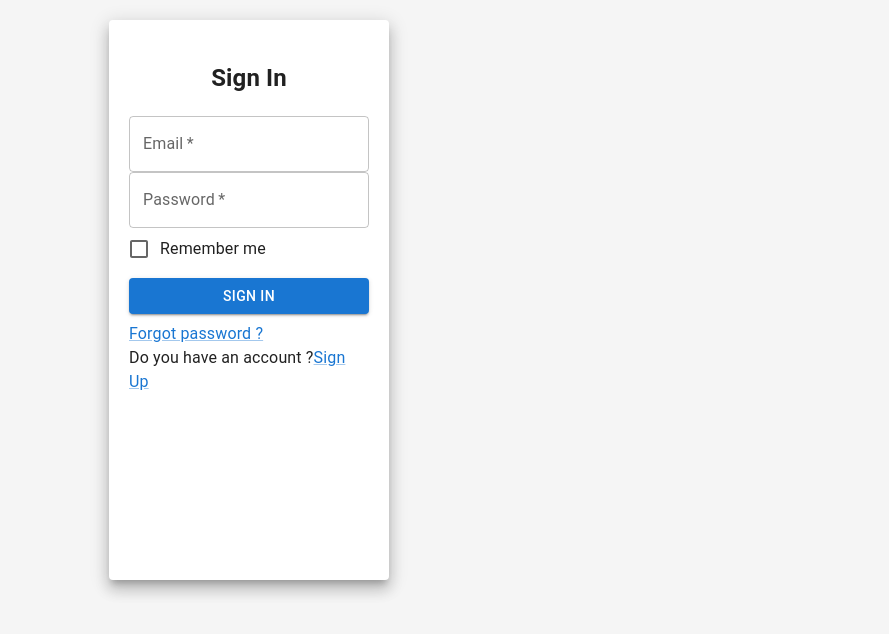
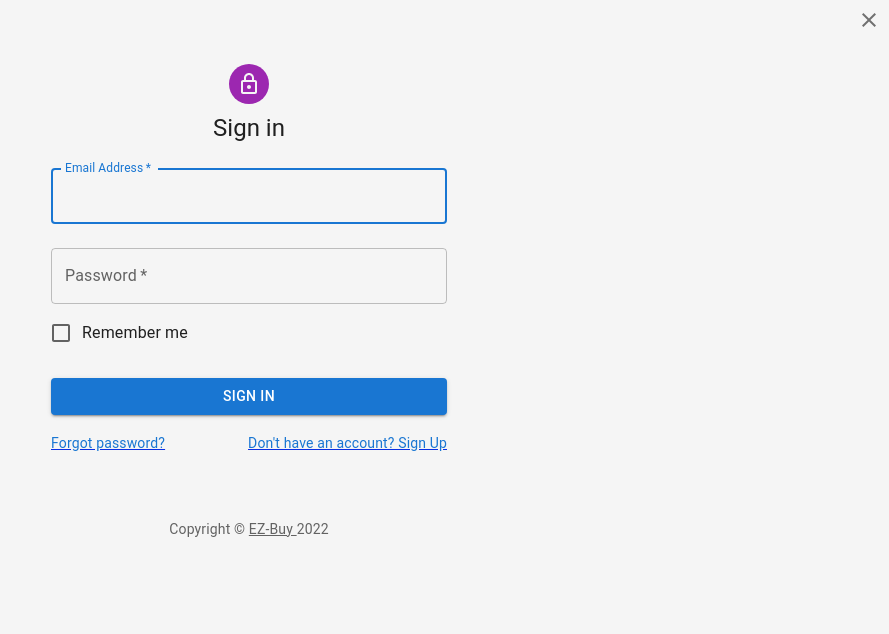
Before and after one commit to roshanrane24/ecommerce-frontend, a React (Create React App) app: page /login in a window 1280 px wide. Shown: the top 634 px of the page, without its empty margins (391-1280 px from the left). Built offline with nearby package versions, Linux system fonts and the light colour scheme.

Commit message:
Login Page component

```diff
--- /dev/null
+++ b/src/components/login/Copyright.js
@@ -0,0 +1,17 @@
+import {useNavigate} from "react-router-dom";
+import Typography from "@mui/material/Typography";
+import Link from "@mui/material/Link";
+import React from "react";
+
+export default (props) => {
+    const navigate = useNavigate();
+    return (
+        <Typography variant="body2" color="text.secondary" align="center" {...props}>
+            {'Copyright © '}
+            <Link color="inherit" onClick={() => navigate('/')}>
+                {' EZ-Buy '}
+            </Link>
+            {new Date().getFullYear()}
+        </Typography>
+    );
+}
--- a/src/components/login/Login.js
+++ b/src/components/login/Login.js
@@ -1,92 +1,230 @@
-import React from "react";
-import {
-    Grid,
-    Paper,
-    TextField,
-    Button,
-    Typography,
-    FormControlLabel,
-    Checkbox,
-    Link
-} from "@mui/material";
-import {useState} from "react";
-import authService from '../../api/AuthService'
-import {useNavigate} from "react-router-dom";
+import React, {useState} from 'react';
+import Avatar from '@mui/material/Avatar';
+import LoadingButton from '@mui/lab/LoadingButton';
+import CssBaseline from '@mui/material/CssBaseline';
+import TextField from '@mui/material/TextField';
+import FormControlLabel from '@mui/material/FormControlLabel';
+import Checkbox from '@mui/material/Checkbox';
+import Link from '@mui/material/Link';
+import Grid from '@mui/material/Grid';
+import Box from '@mui/material/Box';
+import LockOutlinedIcon from '@mui/icons-material/LockOutlined';
+import Typography from '@mui/material/Typography';
+import Container from '@mui/material/Container';
+import {Link as RouterLink, useNavigate, useSearchParams} from "react-router-dom";
+import Stack from "@mui/material/Stack";
+import IconButton from "@mui/material/IconButton";
+import Copyright from "./Copyright";
+import CloseIcon from '@mui/icons-material/Close';
+import AuthService from "../../api/AuthService";
+import Alert from "@mui/material/Alert";
+import AlertTitle from "@mui/material/AlertTitle";
+import Collapse from "@mui/material/Collapse";
 
 
-const Login = () => {
-    const paperStyle = {
-        padding: 20,
-        height: "70vh",
-        width: 280,
-        margin: "20px auto"
+export default () => {
+    // states
+    const [email, setEmail] = useState("");
+    const [emailHelperText, setEmailHelperText] = useState("");
+    const [password, setPassword] = useState("");
+    const [passwordHelperText, setPasswordHelperText] = useState("");
+    const [loginIn, setLoginIn] = useState(false);
+    const [errorData, setErrorData] = useState(null);
+    const [error, setError] = useState(false);
+    const [searchParams,] = useSearchParams();
+
+    // Navigation
+    const navigate = useNavigate();
+
+    // Submission
+    const handleSubmit = (event) => {
+        event.preventDefault();
+
+        // When validated
+        if (validateEmail() && validatePassword()) {
+            // Form Data
+            const data = new FormData(event.currentTarget)
+            setLoginIn(true);
+            setErrorData(null)
+
+            // Login Request
+            AuthService.login({
+                email: data.get('email'),
+                password: data.get('password'),
+            })
+                .then(() => {
+                    // check if to redirect
+                    if (searchParams.get('ref')) {
+                        navigate(searchParams.get('ref'));
+                        return;
+                    }
+                    // Redirect to home
+                    navigate('/');
+                })
+                .catch(error => {
+                    // Stop loading animation
+                    setLoginIn(false);
+
+                    // Set error message
+                    let err = {statusCode: error.response.status}
+
+                    if (err.statusCode === 401)
+                        err.message = "The username or password is incorrect.";
+                    else
+                        err.message = "Error has occured while login";
+
+                    // Set Alert
+                    setErrorData(err);
+                    setError(true);
+                });
+        }
     };
 
-    const navigate = useNavigate();
+    // Validation
+    function validatePassword() {
+        // Reset error
+        setPasswordHelperText("");
 
-    const [email, setEmail] = useState("");
-    const [password, setPassword] = useState("");
-
-    const handleSubmit = async () => {
-        // Try to login user
-        await authService.login(email, password).catch(reason => {
-            // Log message when user login failed
-            console.log(reason)
-        });
-
-        // Check if user logged in
-        if (localStorage.getItem("user"))
-            navigate('/');
-
-        // alert(`Email : ${email} Password : ${password}`);
+        // Password validations
+        if (password.length < 8) {
+            setPasswordHelperText("Password length must be at least 8 characters");
+            return false;
+        } else if (password.length > 32) {
+            setPasswordHelperText("Password length must not exceed 32 characters");
+            return false;
+        } else if (!(/^(?=.*[0-9])(?=.*[a-z])(?=.*[A-Z])(?=.*[*.!@#$%^&,?~_+-=|]).{8,32}$/.test(password))) {
+            setPasswordHelperText("Your password must be contain at least 1 number, 1 uppercase & 1 lowercase character & 1 special character.");
+            return false;
+        }
+        return true;
     }
 
-    const btnstyle = {margin: "8px 0"};
+    function validateEmail() {
+        // Reset Error
+        setEmailHelperText("");
+
+        // Email Validation
+        if (!(/^[\w-.]+@([\w-]+\.)+[\w-]{2,}$/.test(email))) {
+            setEmailHelperText("Enter a valid email address");
+            return false;
+        }
+        return true;
+    }
+
     return (
-        <Grid>
-            <Paper elevation={10} style={paperStyle}>
-                <Grid align="center">
-
-                    <h2>Sign In</h2>
-                </Grid>
+        <>
+            <Stack direction="row"
+                   sx={{
+                       justifyContent: 'flex-end;',
+                       flexGrow: 1,
+                   }}
+            >
+                <IconButton onClick={() => navigate('/')}>
+                    <CloseIcon/>
+                </IconButton>
+            </Stack>
+            <Container component="main" maxWidth="xs">
+                <CssBaseline/>
+                <Collapse in={error} sx={{mb: -6}}>
+                    <Alert
+                        severity="error"
+                        action={
+                            <IconButton
+                                aria-label="close"
+                                color="inherit"
+                                size="small"
+                                onClick={() => setError(false)}
+                            >
+                                <CloseIcon fontSize="inherit"/>
+                            </IconButton>
+                        }
+                        sx={{mb: 2}}
+                    >
+                        <AlertTitle>Error : <strong>{errorData && errorData.statusCode}</strong></AlertTitle>
+                        {errorData && errorData.message}
+                    </Alert>
+                </Collapse>
+                <Box
+                    sx={{
+                        marginTop: 8,
+                        display: 'flex',
+                        flexDirection: 'column',
+                        alignItems: 'center',
+                    }}
+                >
+                    <Avatar sx={{m: 1, bgcolor: 'secondary.main'}}>
+                        <LockOutlinedIcon/>
+                    </Avatar>
+                    <Typography component="h1" variant="h5">
+                        Sign in
+                    </Typography>
+                    <Box component="form" onSubmit={handleSubmit} noValidate sx={{mt: 1}}>
                         <TextField
-                    label="Email"
+                            error={emailHelperText}
+                            margin="normal"
+                            required
                             fullWidth
-                    type={"email"}
-                    required
-                    onChange={(e) => setEmail(e.target.value)}
+                            id="email"
+                            label="Email Address"
+                            name="email"
+                            autoComplete="email"
+                            autoFocus
+                            value={email}
+                            onChange={(event) => setEmail(event.target.value)}
+                            onBlur={validateEmail}
+                            helperText={emailHelperText}
                         />
                         <TextField
+                            error={passwordHelperText}
+                            margin="normal"
+                            required
+                            fullWidth
+                            name="password"
                             label="Password"
                             type="password"
-                    fullWidth
-                    required
-                    onChange={(e) => setPassword(e.target.value)}
+                            id="password"
+                            autoComplete="current-password"
+                            value={password}
+                            onChange={(event) => {
+                                setPassword(event.target.value);
+                                validatePassword(event);
+                            }}
+                            helperText={passwordHelperText}
                         />
                         <FormControlLabel
-                    control={<Checkbox name="checkedB" color="primary"/>}
+                            control={<Checkbox value="remember" color="primary"/>}
                             label="Remember me"
                         />
-                <Button
+                        <LoadingButton
+                            loading={loginIn}
+                            loadingPosition="start"
                             type="submit"
-                    color="primary"
+                            fullWidth
                             variant="contained"
-                    style={btnstyle}
-                    fullWidth
-                    onClick={handleSubmit}
+                            sx={{mt: 3, mb: 2}}
                         >
-                    Sign in
-                </Button>
-                <Typography>
-                    <Link href="#">Forgot password ?</Link>
-                </Typography>
-                <Typography>
-                    {" "}
-                    Do you have an account ?<Link href="/register">Sign Up</Link>
-                </Typography>
-            </Paper>
+                            Sign In
+                        </LoadingButton>
+                        <Grid container>
+                            <Grid item xs>
+                                <RouterLink to='/forgot'>
+                                    <Link variant="body2">
+                                        Forgot password?
+                                    </Link>
+                                </RouterLink>
                             </Grid>
+                            <Grid item>
+                                <RouterLink to='/register'>
+                                    <Link variant="body2">
+                                        {"Don't have an account? Sign Up"}
+                                    </Link>
+                                </RouterLink>
+                            </Grid>
+                        </Grid>
+                    </Box>
+                </Box>
+                <Copyright sx={{mt: 8, mb: 4}}/>
+            </Container>
+        </>
     );
-};
-
-export default Login;
+}
```
Lines whose indentation alone changed are shown as unchanged.
